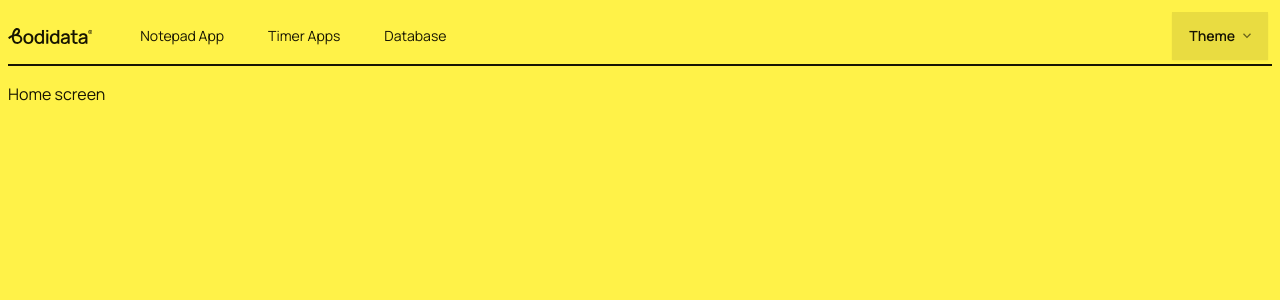
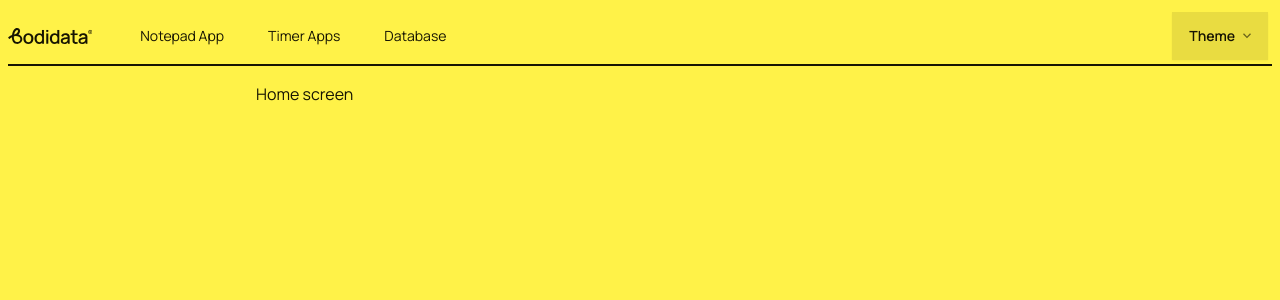
Before and after one commit to hamlet4401/NextJS-tutorial-app, a Next.js app: page / in a window 1280 px wide. Shown: the top 300 px of the page. Built offline with nearby package versions, Linux system fonts and the light colour scheme.

Commit message:
Fixed database webpage layout style

```diff
--- a/src/app/layout.tsx
+++ b/src/app/layout.tsx
@@ -21,7 +21,11 @@ export default function RootLayout({
         <div className="mt-2 mx-2 mb-4">
           <TitleBar />
         </div>
-        <div className="mx-2">{children}</div>
+        <div className="flex flex-row w-screen h-screen">
+          <div className="basis-1/4"></div>
+          <div className="basis-3/4">{children}</div>
+          <div className="basis-1/4"></div>
+        </div>
       </body>
     </html>
   );
```
